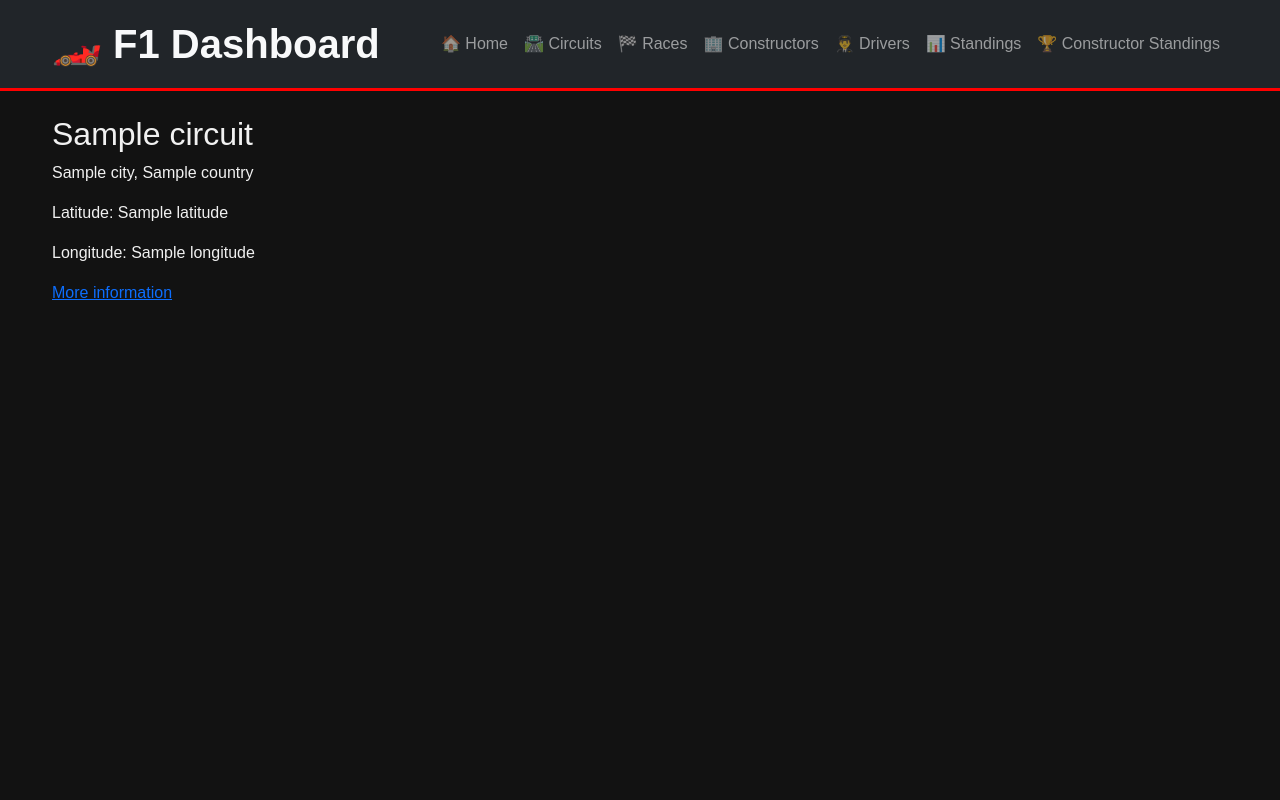
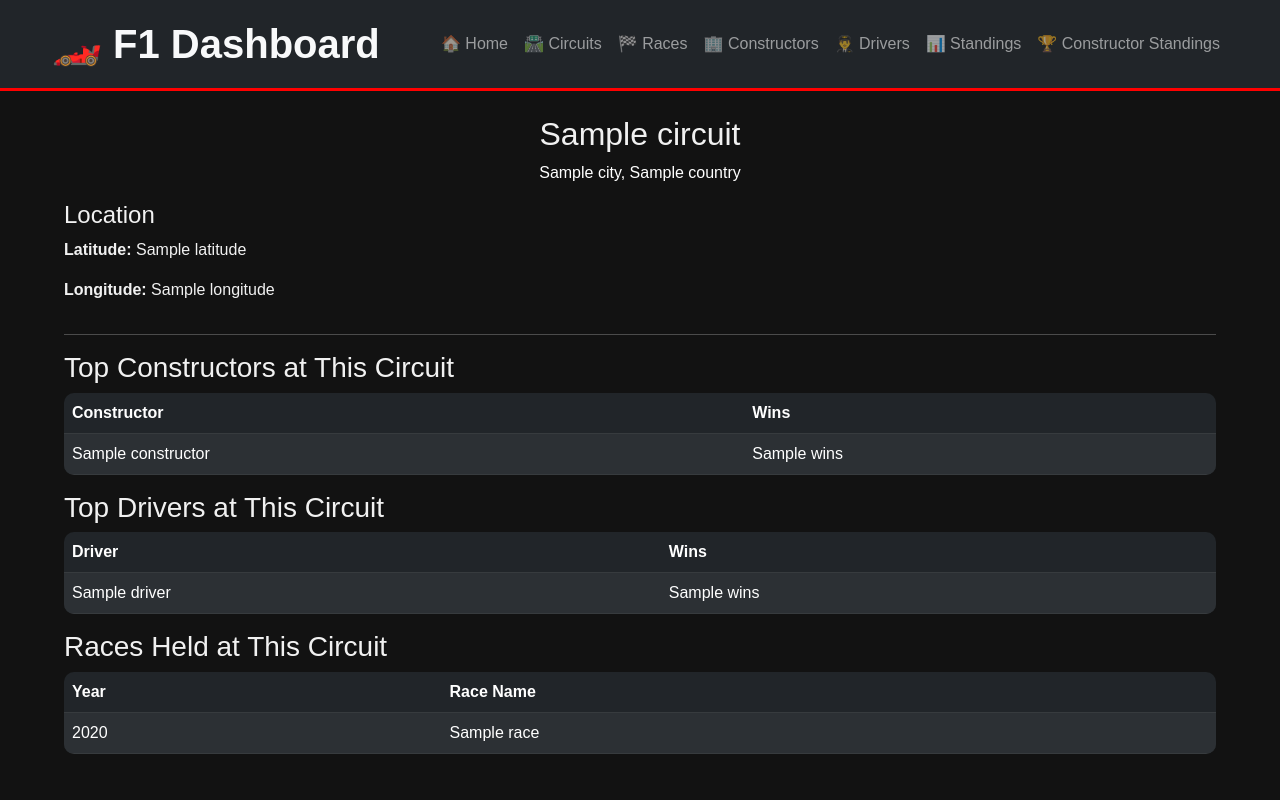
Before and after one commit to vishruthdevan/slipstream, a Flask app: template templates/circuit_detail.html in a window 1280 px wide. Run offline with Flask 3, Linux system fonts and the light colour scheme; the template is opened without the code that fills it: most values are stand-ins (such as "Sample title", 1, 10 or a date in 2020); parts of the project's set-up code (start-up, migrations or seed data) failed here and were passed over.

Commit message:
Revamp circuits detail and route

```diff
--- a/templates/circuit_detail.html
+++ b/templates/circuit_detail.html
@@ -1,8 +1,129 @@
 {% extends "base.html" %} {% block content %}
-<h2>{{ circuit.name }}</h2>
-<p>{{ circuit.city }}, {{ circuit.country }}</p>
-<p>Latitude: {{ circuit.latitude }}</p>
-<p>Longitude: {{ circuit.longitude }}</p>
-<p><a href="{{ circuit.circuiturl }}">More information</a></p>
 
+<div class="container mt-4">
+  <h2 class="text-center">{{ circuit.name }}</h2>
+  <p class="text-center text-white">
+    {{ circuit.city }}, {{ circuit.country }}
+  </p>
+
+  <div class="row">
+    <!-- Circuit Coordinates -->
+    <div class="col-md-6">
+      <h4>Location</h4>
+      <p><strong>Latitude:</strong> {{ circuit.latitude }}</p>
+      <p><strong>Longitude:</strong> {{ circuit.longitude }}</p>
+    </div>
+  </div>
+
+  <hr />
+
+  <!-- Top Constructors -->
+  <h3>Top Constructors at This Circuit</h3>
+  <table
+    class="table table-striped table-hover table-dark"
+    style="border-radius: 10px; overflow: hidden"
+  >
+    <thead>
+      <tr>
+        <th>Constructor</th>
+        <th>Wins</th>
+      </tr>
+    </thead>
+    <tbody>
+      {% for constructor in top_constructors %}
+      <tr
+        onclick="window.location='{{ url_for('constructors.constructor_detail', constructor_id=constructor.constructorid) }}'"
+        style="cursor: pointer"
+      >
+        <td>{{ constructor.name }}</td>
+        <td>{{ constructor.wins }}</td>
+      </tr>
+      {% endfor %}
+    </tbody>
+  </table>
+
+  <!-- Top Drivers -->
+  <h3>Top Drivers at This Circuit</h3>
+  <table
+    class="table table-striped table-hover table-dark"
+    style="border-radius: 10px; overflow: hidden"
+  >
+    <thead>
+      <tr>
+        <th>Driver</th>
+        <th>Wins</th>
+      </tr>
+    </thead>
+    <tbody>
+      {% for driver in top_drivers %}
+      <tr
+        onclick="window.location='{{ url_for('drivers.driver_detail', driver_id=driver.driverid) }}'"
+        style="cursor: pointer"
+      >
+        <td>{{ driver.name }}</td>
+        <td>{{ driver.wins }}</td>
+      </tr>
+      {% endfor %}
+    </tbody>
+  </table>
+
+  <!-- Races at this Circuit -->
+  <h3>Races Held at This Circuit</h3>
+  <div class="table-responsive">
+    <table
+      class="table table-striped table-hover table-dark"
+      id="raceTable"
+      style="border-radius: 10px; overflow: hidden"
+    >
+      <thead class="table-dark">
+        <tr>
+          <th onclick="sortTable(0)">Year</th>
+          <th onclick="sortTable(1)">Race Name</th>
+        </tr>
+      </thead>
+      <tbody>
+        {% for race in races %}
+        <tr
+          onclick="window.location='{{ url_for('races.race_detail', race_id=race.raceid) }}'"
+          style="cursor: pointer"
+        >
+          <td>{{ race.year }}</td>
+          <td>{{ race.name }}</td>
+        </tr>
+        {% endfor %}
+      </tbody>
+    </table>
+  </div>
+</div>
+
+<script>
+  function sortTable(columnIndex) {
+    var table = document.getElementById("raceTable");
+    var tbody = table.getElementsByTagName("tbody")[0];
+    var rows = Array.from(tbody.getElementsByTagName("tr"));
+
+    var ascending = table.dataset.sortOrder !== "asc";
+    table.dataset.sortOrder = ascending ? "asc" : "desc";
+
+    rows.sort((rowA, rowB) => {
+      var cellA = rowA.cells[columnIndex].innerText.trim();
+      var cellB = rowB.cells[columnIndex].innerText.trim();
+
+      if (columnIndex === 0) {
+        return ascending ? cellA - cellB : cellB - cellA;
+      } else {
+        return ascending
+          ? cellA.localeCompare(cellB)
+          : cellB.localeCompare(cellA);
+      }
+    });
+
+    // Clear and reinsert sorted rows
+    tbody.innerHTML = "";
+    rows.forEach((row, index) => {
+      row.className = "table-dark"; // Reapply row colors
+      tbody.appendChild(row);
+    });
+  }
+</script>
 {% endblock %}
```
Also changed, not shown: routes/circuits.py (+60 -8 lines).
